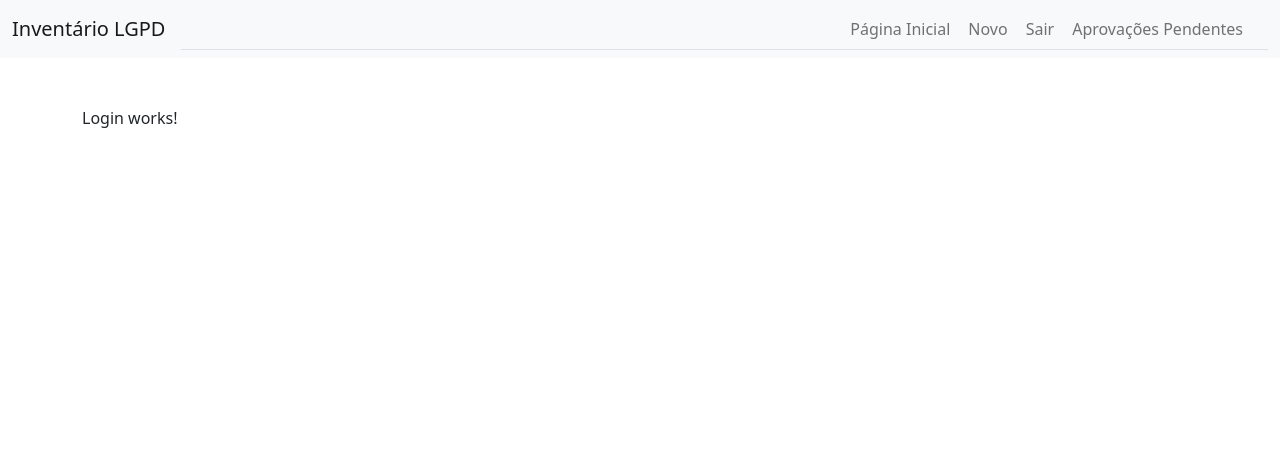
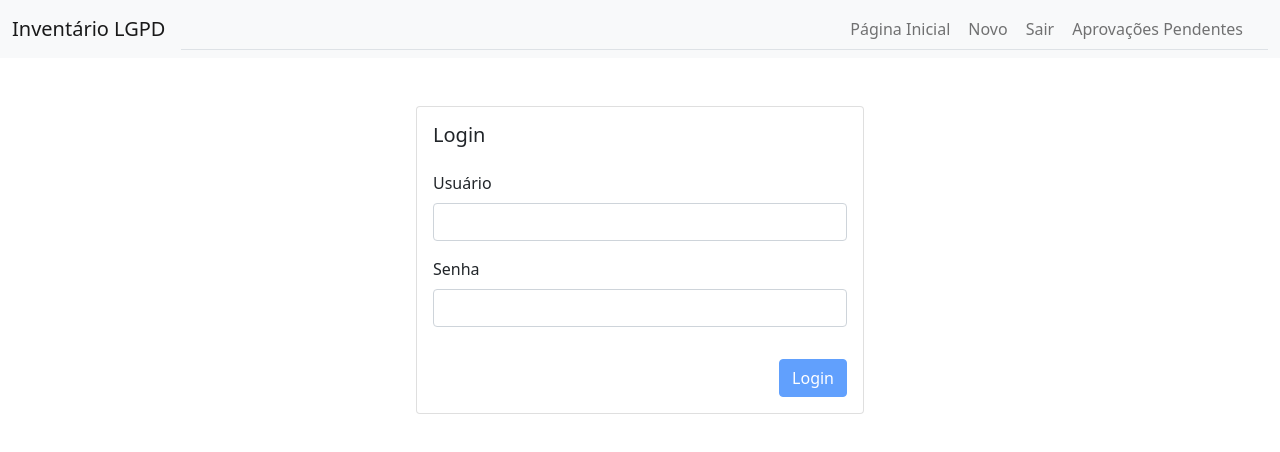
Before and after one commit to cyborg-nomade/inventario-lgpd-auto, a React (Create React App) app in the folder inventario-lgpd-frontend/: page / in a window 1280 px wide. Shown: the top 452 px of the page. Built offline with nearby package versions, Linux system fonts and the light colour scheme.

Commit message:
login form created

```diff
--- /dev/null
+++ b/inventario-lgpd-frontend/src/shared/models/User.model.ts
@@ -0,0 +1,4 @@
+export interface User {
+  username: string;
+  password: string;
+}
--- a/inventario-lgpd-frontend/src/users/pages/Login.tsx
+++ b/inventario-lgpd-frontend/src/users/pages/Login.tsx
@@ -1,7 +1,99 @@
-import React from "react";
+import Form from "react-bootstrap/Form";
+import Button from "react-bootstrap/Button";
+import Row from "react-bootstrap/Row";
+import Col from "react-bootstrap/Col";
+import Card from "react-bootstrap/Card";
+import { Formik } from "formik";
+import * as yup from "yup";
+import { useNavigate } from "react-router-dom";
+import { User } from "./../../shared/models/User.model";
+
+const schema = yup.object().shape({
+  username: yup.string().required(),
+  password: yup
+    .string()
+    .required()
+    .matches(/^(?=.*[a-z])(?=.*[A-Z])(?=.*[0-9])(?=.*[!@#\$%\^&\*])(?=.{8,})/),
+});
+
+const initialValues: User = {
+  username: "",
+  password: "",
+};
 
 const Login = () => {
-  return <div>Login works!</div>;
+  const submitLoginHandler = (user: User) => {
+    console.log(user);
+  };
+
+  return (
+    <Formik
+      validationSchema={schema}
+      onSubmit={submitLoginHandler}
+      initialValues={initialValues}
+    >
+      {({
+        handleSubmit,
+        handleChange,
+        handleBlur,
+        values,
+        touched,
+        isValid,
+        errors,
+        dirty,
+      }) => (
+        <Form noValidate onSubmit={handleSubmit}>
+          <Card className="mx-auto" style={{ width: "28rem" }}>
+            <Card.Title className="pt-3 px-3">Login</Card.Title>
+            <Card.Body>
+              <Row className="mb-3">
+                <Form.Group as={Col} controlId="validationFormik01">
+                  <Form.Label>Usuário</Form.Label>
+                  <Form.Control
+                    type="text"
+                    name="username"
+                    value={values.username}
+                    onChange={handleChange}
+                    onBlur={handleBlur}
+                    isValid={touched.username && !errors.username}
+                    isInvalid={!!errors.username}
+                  />
+                  <Form.Control.Feedback type="invalid">
+                    Esse campo é obrigatório
+                  </Form.Control.Feedback>
+                </Form.Group>
+              </Row>
+              <Row className="mb-3">
+                <Form.Group as={Col} controlId="validationFormik01">
+                  <Form.Label>Senha</Form.Label>
+                  <Form.Control
+                    type="password"
+                    name="password"
+                    value={values.password}
+                    onChange={handleChange}
+                    onBlur={handleBlur}
+                    isValid={touched.password && !errors.password}
+                    isInvalid={!!errors.password}
+                  />
+                  <Form.Control.Feedback type="invalid">
+                    A senha deve ter pelo menos 6 caracteres, um caracter
+                    especial, uma letra maiúscula e um número
+                  </Form.Control.Feedback>
+                </Form.Group>
+              </Row>
+              <Button
+                type="submit"
+                className="float-end mt-3"
+                disabled={!(isValid && dirty)}
+              >
+                Login
+              </Button>
+            </Card.Body>
+          </Card>
+        </Form>
+      )}
+    </Formik>
+  );
 };
 
 export default Login;
```
